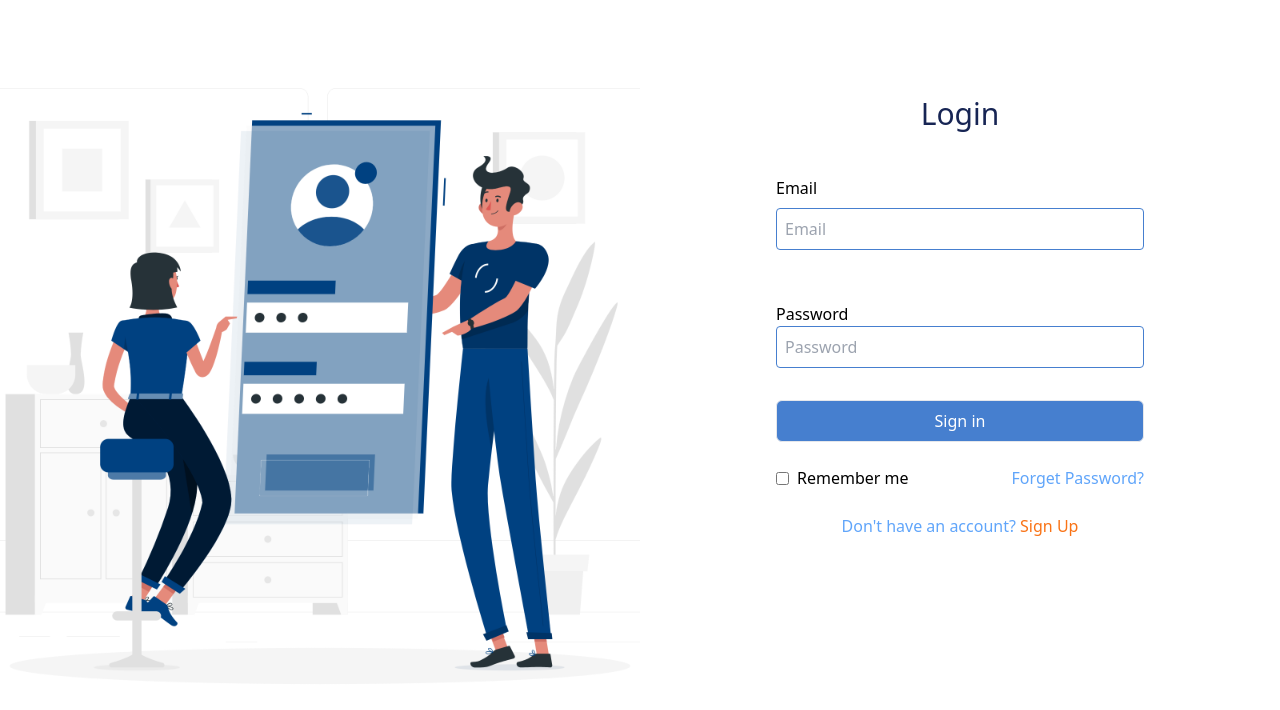
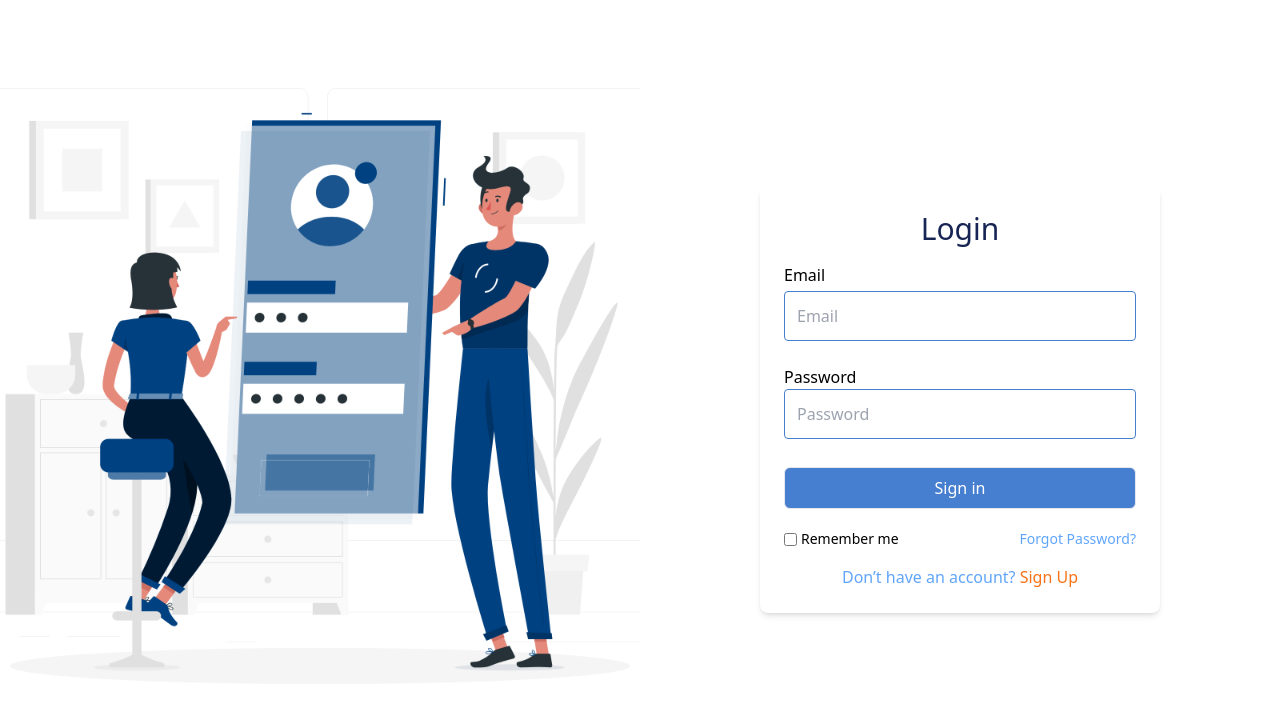
Before and after one commit to Lawanaji/Tabler-dashboard, a React (Vite) app: page / in a window 1280 px wide. Shown: the top 710 px of the page. Built offline with nearby package versions, Linux system fonts and the light colour scheme.

Commit message:
fix minor

```diff
--- a/src/pages/auth/login/Login.jsx
+++ b/src/pages/auth/login/Login.jsx
@@ -28,24 +28,28 @@ const Login = () => {
   };
 
   return (
-    <div className="grid grid-flow-col overflow-hidden  sm:grid-cols-2 h-screen w-full">
-      <div className="hidden h-screen sm:block">
-        <img className="w-full h-full  object-cover" src={auth} alt="" />
+    <div className="grid grid-cols-1 sm:grid-cols-2 overflow-hidden h-screen w-full">
+      <div className="hidden sm:block h-screen">
+        <img
+          className="w-full h-full object-cover"
+          src={auth}
+          alt="Auth illustration"
+        />
       </div>
 
-      <div className=" border-none ">
+      <div className="flex items-center justify-center sm:border-none p-4">
         <form
-          action="submit"
           onSubmit={handleSubmit(onsubmit)}
-          className="max-w-[400px]  w-full my-[5rem]  mx-auto bg-white p-4 sm:border-red-400  space-y-6 "
+          className="max-w-[400px] w-full my-8 sm:my-[5rem] mx-auto bg-white p-6 rounded-lg shadow-md"
         >
-          <h2 className="text-3xl text-center font-medium text-blue-950 text-primary">
+          <h2 className="text-2xl sm:text-3xl text-center font-medium text-blue-950">
             Login
           </h2>
-          <div className="flex flex-col py-5 space-y-2 ">
-            <label>Email</label>
+
+          <div className="flex flex-col py-4 space-y-1">
+            <label className="text-sm sm:text-base">Email</label>
             <input
-              className=" border-[#467fcf] border rounded p-2 outline-none "
+              className="border-[#467fcf] border rounded p-2 sm:p-3 outline-none"
               type="text"
               placeholder="Email"
               {...register("email", { required: true })}
@@ -53,48 +57,43 @@ const Login = () => {
           </div>
 
           <div className="flex flex-col py-2">
-            <label>Password</label>
+            <label className="text-sm sm:text-base">Password</label>
             <input
-              className="border-[#467fcf] border rounded p-2 outline-none"
+              className="border-[#467fcf] border rounded p-2 sm:p-3 outline-none"
               type="password"
               placeholder="Password"
               {...register("password", { required: true })}
             />
           </div>
+
           <button
-            onSubmit={handleSubmit(onsubmit)}
-            className="border rounded-md w-full my-5 py-2 flex justify-center items-center gap-3  bg-[#467fcf] text-white "
+            className="flex justify-center items-center gap-2 border rounded-md w-full my-5 py-2 bg-[#467fcf] text-white"
+            disabled={isLoading}
           >
-            {isLoading ? (
-              <span className="inline-block w-4 h-4 border-2 border-white border-b-transparent rounded-full animate-spin"></span>
-            ) : null}
-            <span> Sign in</span>
+            {isLoading && (
+              <span className="inline-block w-3 h-3 sm:w-4 sm:h-4 border-2 border-white border-b-transparent rounded-full animate-spin"></span>
+            )}
+            <span>Sign in</span>
           </button>
-          <div className="flex justify-between">
-            <p className="flex items-center ">
-              <input cl type="checkbox" className="mr-2" />
+
+          <div className="flex justify-between text-xs sm:text-sm">
+            <p className="flex items-center">
+              <input type="checkbox" className="mr-1" />
               Remember me
             </p>
             <a href="/" className="text-blue-400">
-              Forget Password?
+              Forgot Password?
             </a>
           </div>
-          <p className="text-center text-blue-400">
-            Don't have an account?{" "}
+
+          <p className="text-center text-sm sm:text-base text-blue-400 mt-4">
+            Don’t have an account?{" "}
             <Link to="/signup" className="text-orange-500">
               Sign Up
             </Link>
           </p>
-          {/* <div  className='flex justify-around py-5 cursor-pointer'>
-          <img className='w-8'  src={google} alt="" />
-          <img className='w-8' src={facebook} alt="" />
-          <img className='w-8' src={linkedin} alt="" />
-          <img className='w-8' src={apple} alt="" />
-          </div> */}
         </form>
       </div>
-
-      {/* <Signup/> */}
     </div>
   );
 };
--- a/src/pages/dashboard/home/metriCards/MetricCard.jsx
+++ b/src/pages/dashboard/home/metriCards/MetricCard.jsx
@@ -11,7 +11,9 @@ const MetricCard = () => {
           key={index}
           className="bg-white border border-[#e1e4ec] rounded shadow-lg w-full p-4 flex flex-col justify-between gap-2"
         >
-          <p className="text-sm text-right font-bold">{metric.percentage}</p>
+          <p className="text-sm text-right font-bold text-green-700">
+            {metric.percentage}
+          </p>
           <div className="flex flex-col justify-center items-center">
             <h1 className="font-bold text-2xl">{metric.counts}</h1>
             <p>{metric.content}</p>
--- a/src/redux/features/Metrics.js
+++ b/src/redux/features/Metrics.js
@@ -2,7 +2,7 @@ import { createSlice } from "@reduxjs/toolkit";
 
 const initialState = [
   {
-    percentage: "34",
+    percentage: "+34%",
     counts: 70,
     content: "New tickets",
   },
@@ -24,12 +24,12 @@ const initialState = [
   {
     percentage: "-29%",
     counts: "$95",
-    content: "New tickets",
+    content: "Daily earning",
   },
   {
     percentage: "-1%",
     counts: 612,
-    content: "New tickets",
+    content: "Product",
   },
 ];
 
```
